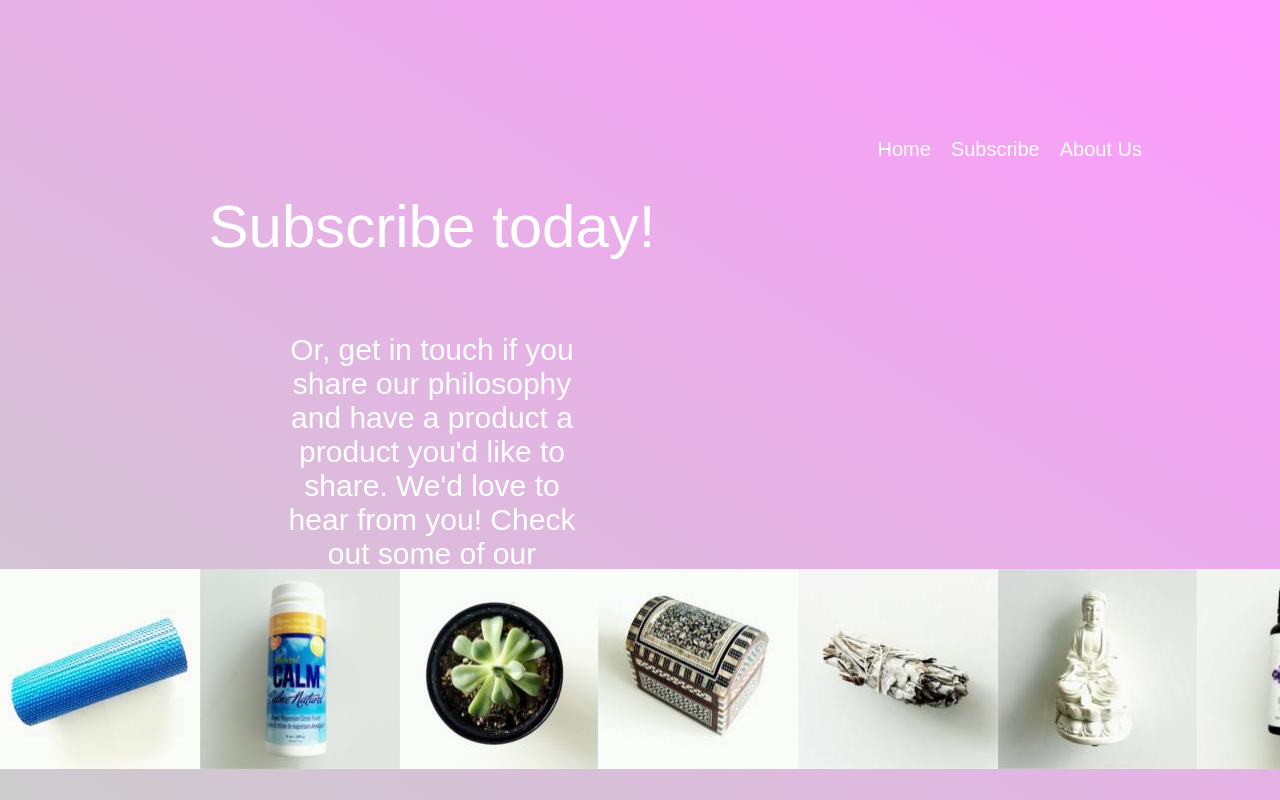
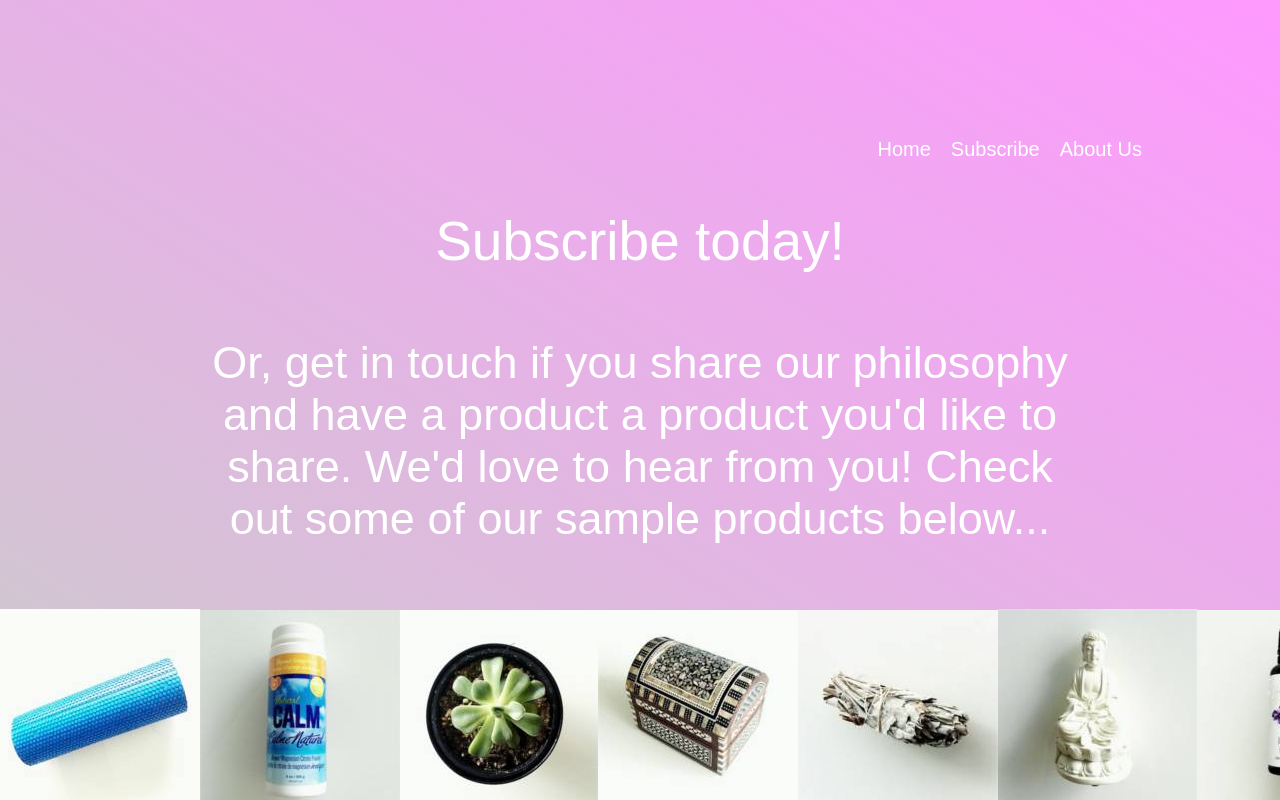
Before and after one commit to ldigiorgio/project2, a plain HTML site: page subscribe/subscribe.html in a window 1280 px wide. Drawn offline with Linux system fonts and the light colour scheme.

Commit message:
Made subscribe.html responsive

```diff
--- a/style.css
+++ b/style.css
@@ -86,47 +86,36 @@ img.box {
   width: 70%;
 }
 
-.container2 {
+.container {
   display: flex;
   flex-direction: column;
   align-items: center;
-  align-content: center;
-  margin: 2%;
-  max-width: 480px;
   width: 100%;
 }
 
-/*margin was 200px*/
-
-.container2 a {
+.container a {
   color: white;
   text-decoration: none;
   font-family: 'avenir', sans-serif;
-  font-size: 60px;
+  font-size: 25px;
   font-weight: normal;
   margin: 0 auto;
+  padding-top: 3%;
 }
 
-.container2 p {
+.container p {
   color: white;
   font-family: 'avenir', sans-serif;
-  font-size: 30px;
-  height: 10px;
-  width: 100%;
-  max-width: 480px;
-  align-content: space-between;
-  margin-top: 5%;
+  font-size: 15px;
+  margin: 0 auto;
+  padding: 5%;
 }
 
-/*margin-top was 50px*/
-
-.container3{
+.container2 {
   display: flex;
-  flex-flow: row nowrap;
-  justify-content: space-between;
+  flex-flow: column nowrap;
+  align-items: center;
   flex-grow: 1;
-  width: 100%;
-  max-width: 480px;
 }
 
 @media (min-width: 480px) {
@@ -155,45 +144,13 @@ img.box {
     font-size: 25px;
   }
 
-.container2 {
-  display: flex;
-  flex-direction: column;
-  align-items: center;
-  align-content: center;
-  margin: 5%;
-  width: 90%;
-}
+  .container a {
+    font-size: 35px;
+  }
 
-/*margin was 200px*/
-
-.container2 a {
-  color: white;
-  text-decoration: none;
-  font-family: 'avenir' sans-serif;
-  font-size: 60px;
-  font-weight: normal;
-  margin: 0 auto;
-}
-
-.container2 p {
-  color: white;
-  font-family: 'avenir', sans-serif;
-  font-size: 30px;
-  height: 10px;
-  width: 90%;
-  align-content: space-between;
-  margin-top: 7.5%;
-}
-
-/*margin-top was 50px*/
-
-.container3{
-  display: flex;
-  flex-flow: row nowrap;
-  justify-content: space-between;
-  flex-grow: 1;
-  width: 90%;
-}
+  .container p {
+    font-size: 25px;
+  }
 
 }
 
@@ -222,44 +179,47 @@ p {
   font-size: 35px;
 }
 
-.container2 {
-  display: flex;
-  flex-direction: column;
-  align-items: center;
-  align-content: center;
-  margin: 7.5%;
-  width: 80%;
+.container a {
+  font-size: 45px;
 }
 
-/*margin was 200px*/
-
-.container2 a {
-  color: white;
-  text-decoration: none;
-  font-family: 'avenir', sans-serif;
-  font-size: 60px;
-  font-weight: normal;
-  margin: 0 auto;
+.container p {
+  font-size: 35px;
 }
 
-.container2 p {
-  color: white;
-  font-family: 'avenir', sans-serif;
-  font-size: 30px;
-  height: 10px;
-  width: 80%;
-  align-content: space-between;
-  margin-top: 10%;
-}
-
-/*margin-top was 50px*/
-
-.container3{
+.container2 {
   display: flex;
   flex-flow: row nowrap;
   justify-content: space-between;
   flex-grow: 1;
-  width: 80%;
+}
+
+.foamroller:hover{
+  transform: scale(1.15);
+}
+
+.magnesium:hover{
+  transform: scale(1.15);
+}
+
+.succulent:hover{
+  transform: scale(1.15);
+}
+
+.egyptianbox:hover{
+  transform: scale(1.15);
+}
+
+.sage:hover{
+  transform: scale(1.15);
+}
+
+.buddha:hover{
+  transform: scale(1.15);
+}
+
+.lavenderoil:hover{
+  transform: scale(1.15);
 }
 
 }
@@ -289,44 +249,19 @@ p {
     font-size: 45px;
   }
 
-  .container2 {
-    display: flex;
-    flex-direction: column;
-    align-items: center;
-    align-content: center;
-    margin: 15%;
-    width: 60%;
+  .container a {
+    font-size: 55px;
   }
 
-  /*margin was 200px*/
-
-  .container2 a {
-    color: white;
-    text-decoration: none;
-    font-family: 'avenir', sans-serif;
-    font-size: 60px;
-    font-weight: normal;
-    margin: 0 auto;
+  .container p {
+    font-size: 45px;
   }
 
-  .container2 p {
-    color: white;
-    font-family: 'avenir', sans-serif;
-    font-size: 30px;
-    height: 10px;
-    width: 60%;
-    align-content: space-between;
-    margin-top: 15%;
-  }
-
-  /*margin-top was 50px*/
-
-  .container3{
+  .container2 {
     display: flex;
     flex-flow: row nowrap;
     justify-content: space-between;
     flex-grow: 1;
-    width: 100%;
   }
 
   .foamroller:hover{
--- a/subscribe/subscribe.html
+++ b/subscribe/subscribe.html
@@ -17,7 +17,7 @@
       </ul>
     </div>
 
-    <div class="container2">
+    <div class="container">
       <a href="mailto:lianacdigiorgio@gmail.com">Subscribe today!
       </a>
 
@@ -26,7 +26,7 @@
       </p>
     </div>
 
-    <div class="container3">
+    <div class="container2">
       <img
         src="foamroller.jpg"
         alt="Foam Roller"
```
